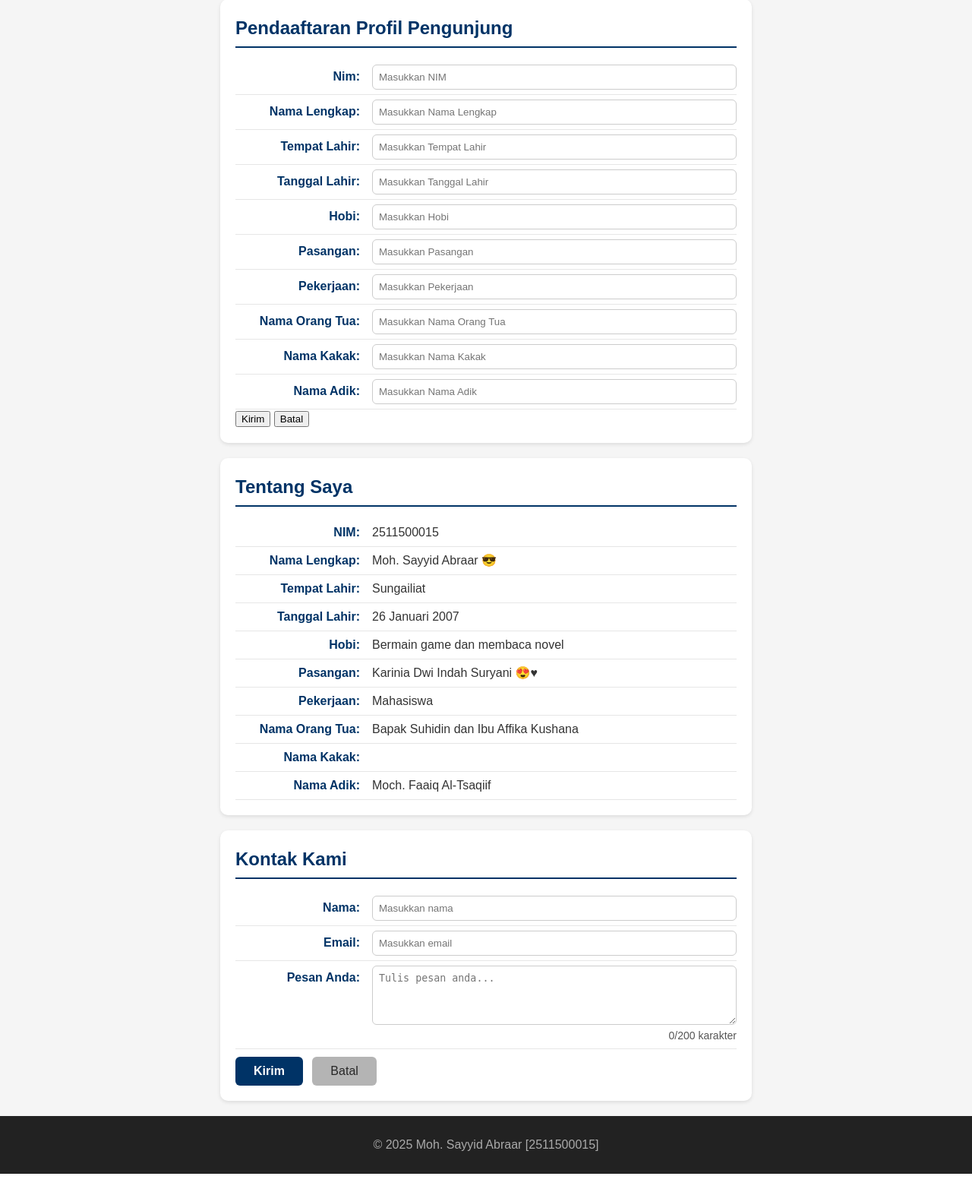
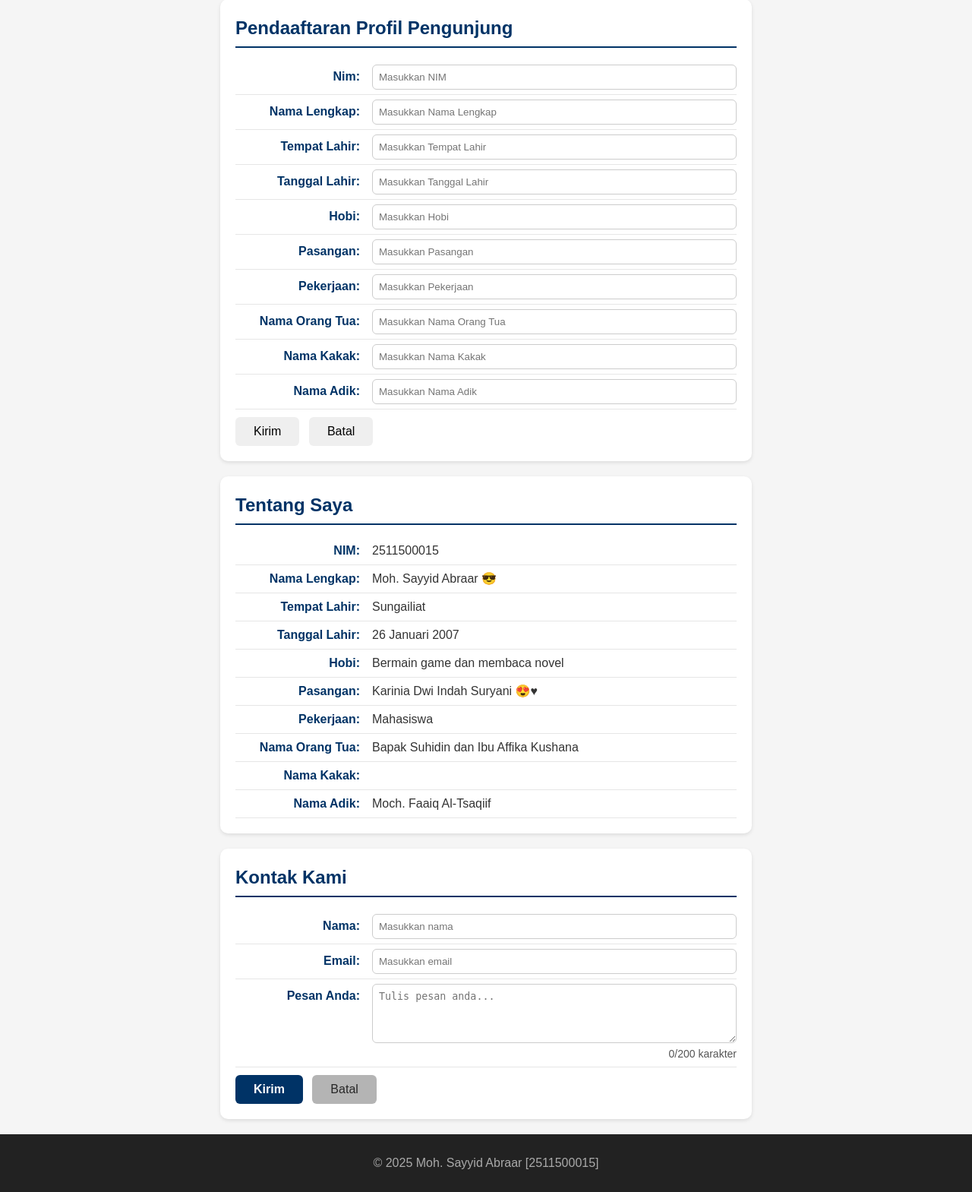
Before and after one commit to Abraar2511500015/2511500015-PWD-TI1A-2526O, a PHP site: page /pertemuan-08/index.php in a window 1280 px wide. Shown: the part 440-2009 px from the top of the page at 76% size. Before the commit the page ends 1985 px from the top, so only its background shows below. Run offline with PHP 8.4, Linux system fonts and the light colour scheme.

Commit message:
index.php pertemuan-08

```diff
--- a/pertemuan-08/style.css
+++ b/pertemuan-08/style.css
@@ -124,7 +124,7 @@ header li a:active {
 }
 
 #contact button,
-#PendaftaranProfilPelajar button {
+#PendaftaranProfilPengunjung button {
   margin-top: 10px;
   display: inline-block;
   padding: 10px 24px;
```
